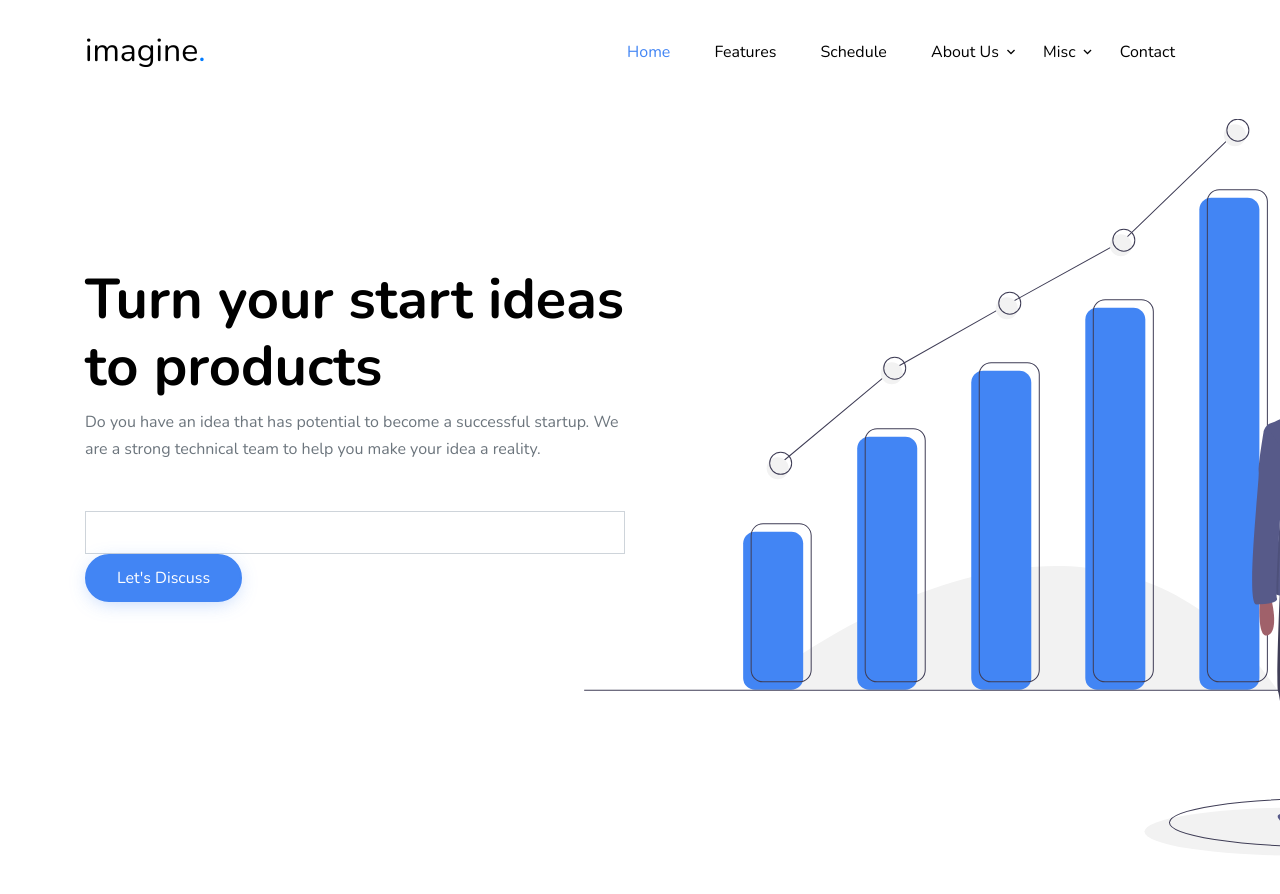
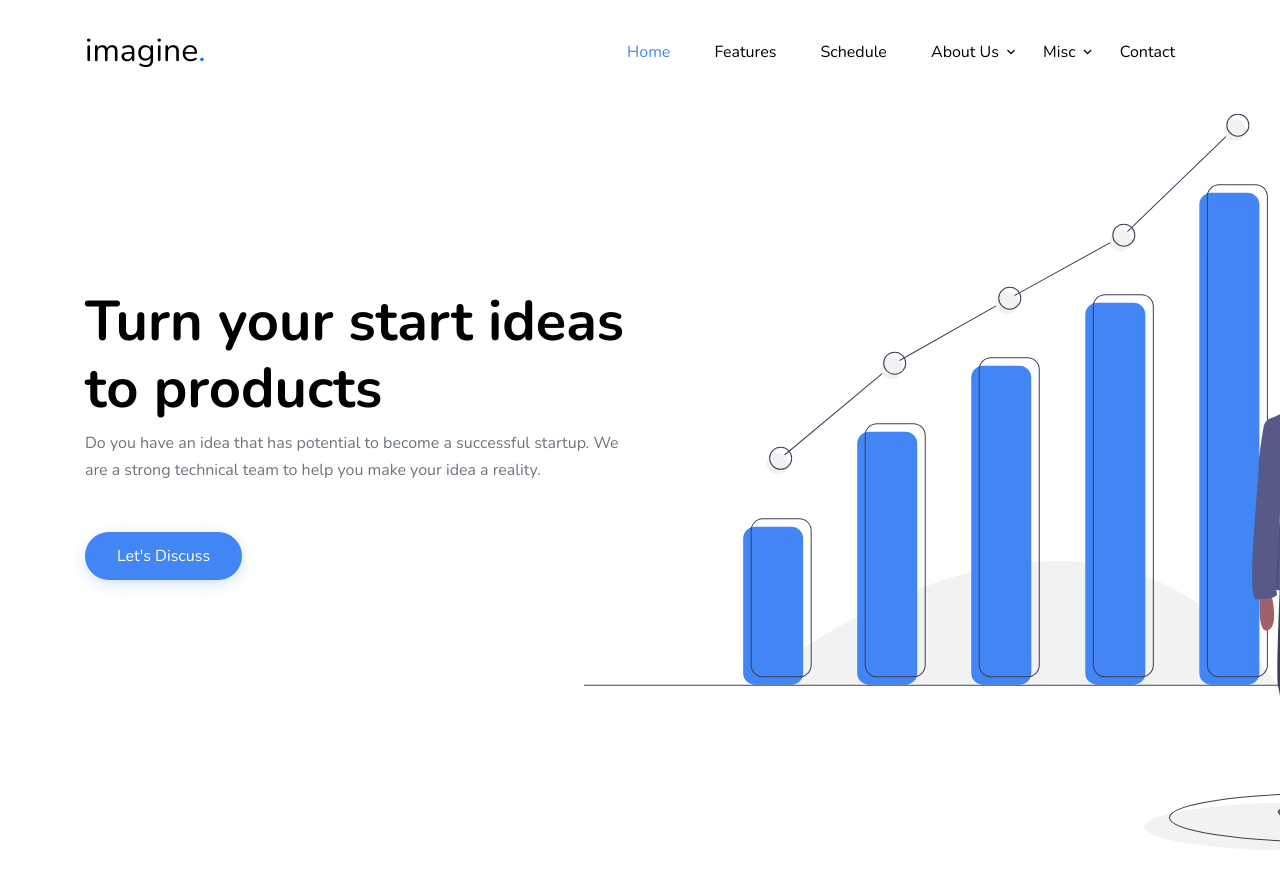
Before and after one commit to LekhaNamala/fiesta, a Jekyll site: the page built from index.html, in a window 1280 px wide and 900 px high. Shown: the top 894 px of the window. Built offline with Jekyll 4.4.1, drawn with Linux system fonts in a browser that asks for light colours; some web fonts are replaced.

Commit message:
undo email button.

```diff
--- a/_includes/starter.html
+++ b/_includes/starter.html
@@ -13,8 +13,8 @@
                 We are a strong technical team to help you make your idea a reality.
               </p>
               <div>
-                <input type="email" id="email" class="form-control rounded-0"><input type="submit" value="Let's Discuss" class="btn btn-primary mr-2 mb-2">
-                <!-- <a href="https://github.com/icheft/imagine-jekyll" target="_blank" class="btn btn-primary mr-2 mb-2">Let's Discuss</a> -->
+                <!-- <input type="email" id="email" class="form-control rounded-0"><input type="submit" value="Let's Discuss" class="btn btn-primary mr-2 mb-2"> -->
+                <a href="https://github.com/icheft/imagine-jekyll" target="_blank" class="btn btn-primary mr-2 mb-2">Let's Discuss</a>
               </div>
             </div>
 
```
